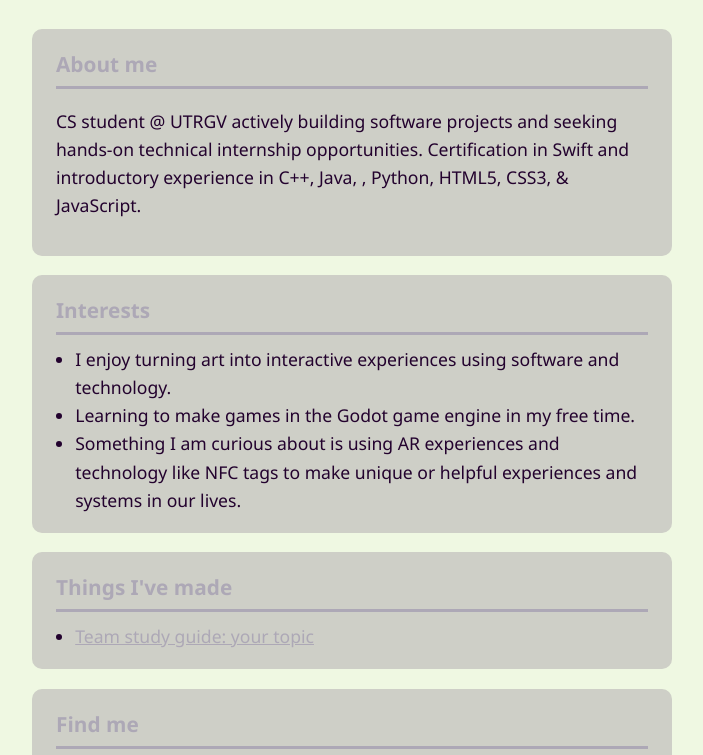
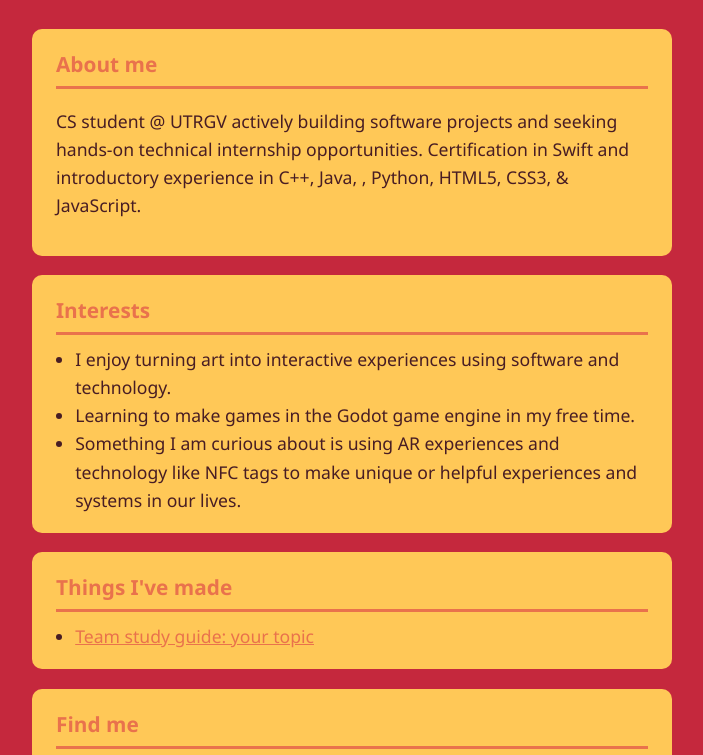
Before and after one commit to tailerhunter/tailerhunter, a plain HTML site: page index.html in a window 1280 px wide. Shown: the part 278-1033 px from the top of the page, without its empty margins (288-991 px from the left). Drawn offline with Linux system fonts and the light colour scheme.

Commit message:
Update hex colors again

```diff
--- a/style.css
+++ b/style.css
@@ -3,10 +3,10 @@
    Colors can be names (teal) or hex codes (#1f6f8b).
    ============================================================ */
 :root {
-  --accent: #ADA8B6;       /* headings, links, the line under headings */
-  --text: #23022E;         /* main text color */
-  --background: #EFF8E2;   /* page background */
-  --card: #CECFC7;         /* background behind each section */
+  --accent: #E9724C;       /* headings, links, the line under headings */
+  --text: #481D24;         /* main text color */
+  --background: #C5283D;   /* page background */
+  --card: #FFC857;         /* background behind each section */
   --font: "Segoe UI", Helvetica, Arial, sans-serif;
 }
 
```
